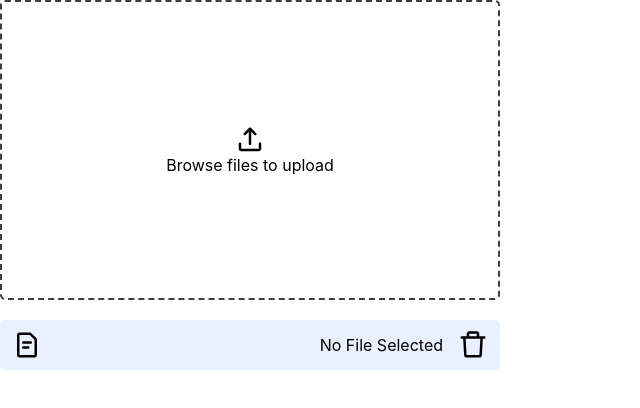
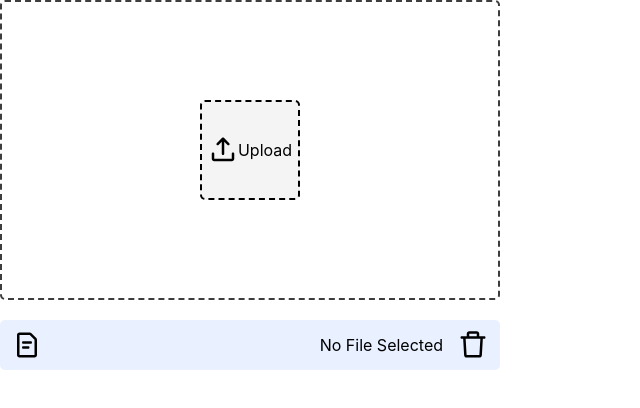
Before and after one commit to vikrantaroraa/canary-design, a React (Vite) app: page / in a window 1280 px wide. Shown: the top 408 px of the page, without its empty margins (0-640 px from the left). Built offline with nearby package versions, Linux system fonts and the light colour scheme.

Commit message:
refactor: updated FileUpload component to upload and show multiple files

```diff
--- a/src/App.tsx
+++ b/src/App.tsx
@@ -15,7 +15,12 @@ function App() {
       <MultiStepForm /> */}
       {/* <FormExample /> */}
       {/* <ExampleSteps /> */}
-      <FileUpload />
+      <FileUpload
+        multiple
+        getFiles={(files: unknown) => {
+          console.log("files from getFiles: ", files);
+        }}
+      />
       {/* <Button type="fill" onClick={() => console.log("hi")}>
         Hello
       </Button>
--- a/src/components/FileUpload/index.module.css
+++ b/src/components/FileUpload/index.module.css
@@ -7,6 +7,25 @@ form {
   height: 300px;
   width: 500px;
   cursor: pointer;
+  border-radius: 5px;
+  padding: 5px;
+}
+
+.images-container {
+  height: 100%;
+  width: 100%;
+  gap: 10px;
+  background-color: red;
+}
+
+.upload-button {
+  display: flex;
+  justify-content: center;
+  align-items: center;
+  border: 2px dashed;
+  background-color: #f4f4f4;
+  height: 100px;
+  width: 100px;
   border-radius: 5px;
 }
 
--- a/src/components/FileUpload/index.tsx
+++ b/src/components/FileUpload/index.tsx
@@ -1,13 +1,61 @@
-import React, { useRef, useState } from "react";
+import React, { ChangeEvent, useRef, useState } from "react";
 import styles from "src/components/FileUpload/index.module.css";
 import fileUpload from "src/assets/file-upload.svg";
 import fileIcon from "src/assets/file-icon.svg";
 import deleteFile from "src/assets/delete-file.svg";
 
-function FileUpload() {
+export interface FileType {
+  url: string;
+  name: string;
+  id: number;
+  size: number;
+  type: string;
+}
+
+export interface FileUploadProps {
+  multiple: boolean;
+  getFiles: (allSelectedFiles: FileType[]) => void;
+}
+
+function FileUpload({ multiple, getFiles }: FileUploadProps) {
+  const [allSelectedFiles, setAllSelectedFiles] = useState<FileType[]>([]);
   const [image, setImage] = useState<string>("");
   const [fileName, setFileName] = useState("No File Selected");
   const formRef = useRef<HTMLInputElement>(null);
+
+  const generateId = () => Math.ceil(Math.random() * 1000000);
+
+  const fileHandler = (e: ChangeEvent<HTMLInputElement>) => {
+    const files = e.target.files;
+    // console.log("all files selected: ", files);
+    let update = allSelectedFiles;
+    for (const file of files) {
+      const { name, size, type } = file;
+      const fileData: FileType = {
+        url: URL.createObjectURL(file),
+        name: name,
+        id: generateId(),
+        size: size / 1024,
+        type: type,
+      };
+      if (multiple) {
+        update.push(fileData);
+      } else {
+        update = [fileData];
+      }
+    }
+    const _allFilesSelected = [...update];
+    setAllSelectedFiles(_allFilesSelected);
+    // console.log("new Files data: ", update);
+    getFiles(update);
+
+    // Here we replaced files[0] with files because if files !== null then files[0] will definitely
+    // be non-null. Also it takes care of the error 'files' is possibly 'null'
+    // files && setFileName(files[0].name);
+    // if (files) {
+    //   setImage(URL.createObjectURL(files[0]));
+    // }
+  };
 
   return (
     <div className={styles["file-upload"]}>
@@ -17,28 +65,26 @@ function FileUpload() {
           type="file"
           accept="image/*"
           hidden
-          onChange={({ target: { files } }) => {
-            // Here we replaced files[0] with files because if files !== null then files[0] will definitely
-            // be non-null. Also it takes care of the error 'files' is possibly 'null'
-            files && setFileName(files[0].name);
-            if (files) {
-              setImage(URL.createObjectURL(files[0]));
-            }
-          }}
+          multiple={multiple}
+          onChange={fileHandler}
         />
-        {image ? (
-          <img
-            style={{ objectFit: "cover", border: "1px solid #f6f6f6" }}
-            src={image}
-            height={200}
-            width={180}
-            alt={fileName}
-          />
+        {allSelectedFiles.length !== 0 ? (
+          <div className={styles["images-container"]}>
+            {allSelectedFiles.map((file) => (
+              <img
+                style={{ objectFit: "cover", border: "1px solid #f6f6f6" }}
+                src={file.url}
+                height={100}
+                width={80}
+                alt={fileName}
+              />
+            ))}
+          </div>
         ) : (
-          <>
+          <div className={styles["upload-button"]}>
             <img src={fileUpload} height={30} width={30} />
-            <p>Browse files to upload</p>
-          </>
+            <p>Upload</p>
+          </div>
         )}
       </form>
       <section>
```
